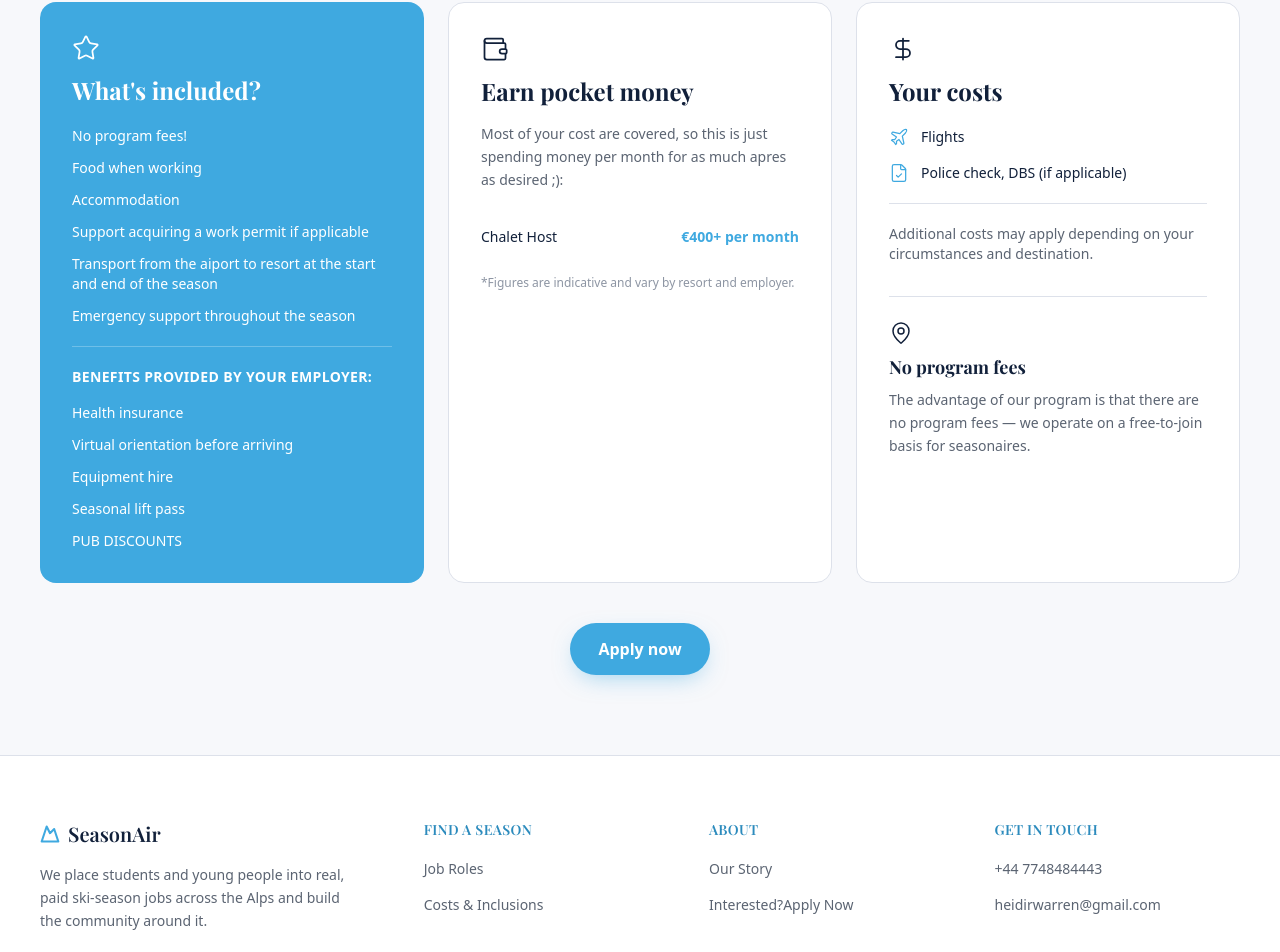
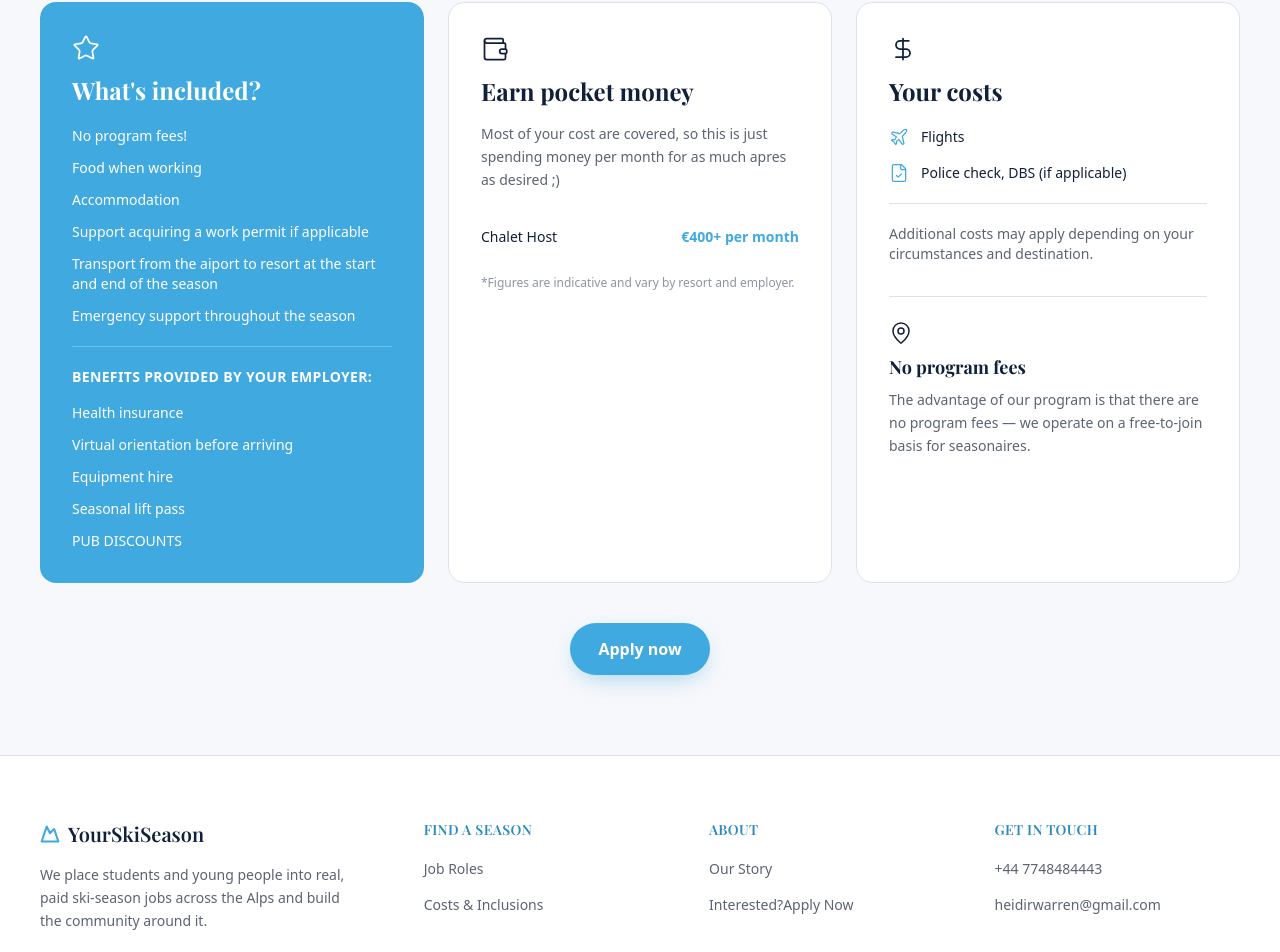
Before and after one commit to heidiski-season/seasonair, a Next.js app: page /costs-and-inclusions in a window 1280 px wide. Shown: the part 499-1451 px from the top of the page. Built offline with nearby package versions, Linux system fonts and the light colour scheme.

Commit message:
Small changes

```diff
--- a/src/app/costs-and-inclusions/page.tsx
+++ b/src/app/costs-and-inclusions/page.tsx
@@ -73,7 +73,7 @@ export default function CostsAndInclusionsPage() {
               Earn pocket money
             </h2>
             <p className="mt-4 text-sm leading-relaxed text-[#5b6472]">
-              Most of your cost are covered, so this is just spending money per month for as much apres as desired ;):
+              Most of your cost are covered, so this is just spending money per month for as much apres as desired ;)
             </p>
             <ul className="mt-6 divide-y divide-[#dde1ea]">
               {earnings.map((e) => (
--- a/src/components/footer.tsx
+++ b/src/components/footer.tsx
@@ -22,7 +22,7 @@ const columns = [
     title: "Get in Touch",
     links: [
       { href: "tel:+44 7748484443", label: "+44 7748484443" },
-      { href: "mailto:heidirwarren@gmail.com", label: "heidirwarren@gmail.com" },
+      { href: "mailto:yourskiseaon@gmail.com", label: "heidirwarren@gmail.com" },
     ],
   },
 ];
@@ -36,7 +36,7 @@ export default function Footer() {
         <div>
           <Link href="/" className="flex items-center gap-2 font-display text-xl font-semibold text-night">
             <Mountain className="h-5 w-5 text-glacier" strokeWidth={2.5} aria-hidden="true" />
-            SeasonAir
+            YourSkiSeason
           </Link>
           <p className="mt-4 max-w-xs text-sm leading-relaxed text-stone">
             We place students and young people  into real, paid ski-season
```
